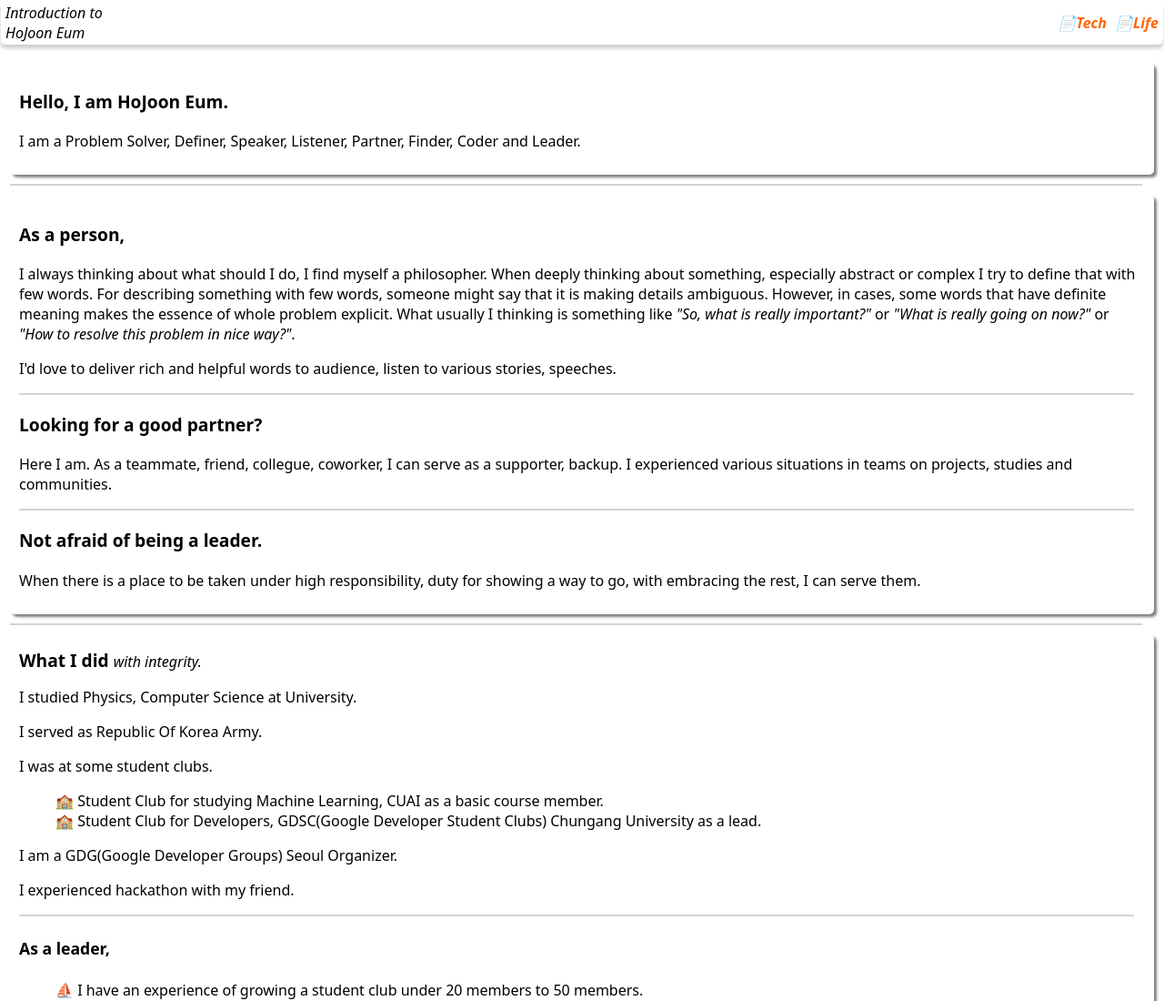
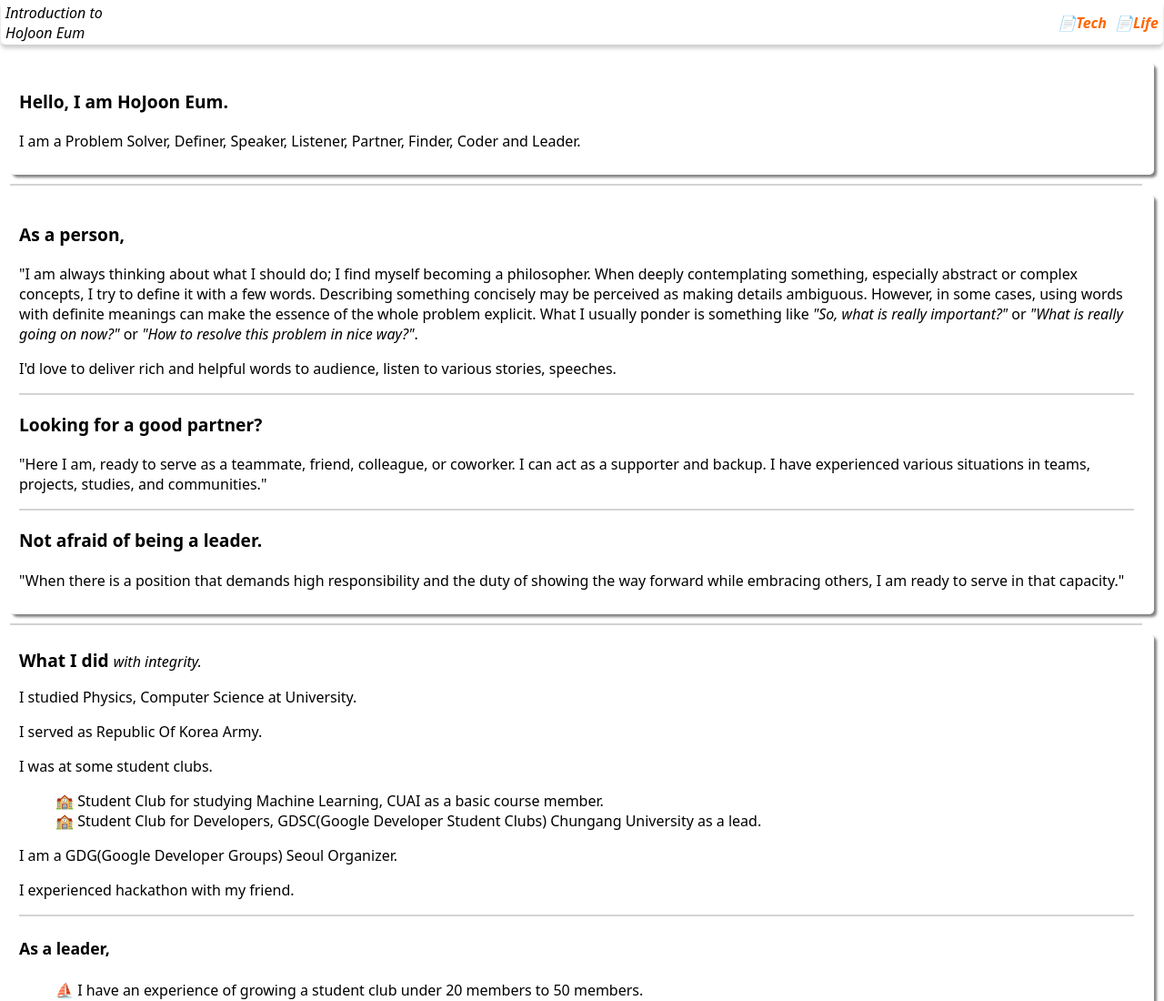
Before and after one commit to minusmo/abstract, an Astro site: page / in a window 1280 px wide. Shown: the top 1100 px of the page at 91% size. Built offline with nearby package versions, Linux system fonts and the light colour scheme; Astro itself is replaced by a stand-in of ours.

Commit message:
fix(index): fix grammer for contents

```diff
--- a/src/pages/index.astro
+++ b/src/pages/index.astro
@@ -20,12 +20,13 @@ import Divider from "../components/divider.astro";
       <article>
         <h3>As a person,</h3>
         <p>
-          I always thinking about what should I do, I find myself a philosopher.
-          When deeply thinking about something, especially abstract or complex I
-          try to define that with few words. For describing something with few
-          words, someone might say that it is making details ambiguous. However,
-          in cases, some words that have definite meaning makes the essence of
-          whole problem explicit. What usually I thinking is something like <em
+          "I am always thinking about what I should do;
+          I find myself becoming a philosopher.
+          When deeply contemplating something, especially abstract or complex concepts,
+          I try to define it with a few words.
+          Describing something concisely may be perceived as making details ambiguous.
+          However, in some cases, using words with definite meanings can make
+          the essence of the whole problem explicit. What I usually ponder is something like <em
             >"So, what is really important?"</em
           > or <em>"What is really going on now?"</em>
            or <em>"How to resolve this problem in nice way?"</em>.
@@ -37,15 +38,16 @@ import Divider from "../components/divider.astro";
         <Divider />
         <h3>Looking for a good partner?</h3>
         <p>
-          Here I am. As a teammate, friend, collegue, coworker, I can serve as a
-          supporter, backup. I experienced various situations in teams on
-          projects, studies and communities.
+          "Here I am, ready to serve as a teammate, friend, colleague, or coworker.
+          I can act as a supporter and backup.
+          I have experienced various situations in teams, projects, studies, and communities."
         </p>
         <Divider />
         <h3>Not afraid of being a leader.</h3>
         <p>
-          When there is a place to be taken under high responsibility, duty for
-          showing a way to go, with embracing the rest, I can serve them.
+          "When there is a position that demands high responsibility
+          and the duty of showing the way forward while embracing others,
+          I am ready to serve in that capacity."
         </p>
       </article>
     </section>
```
